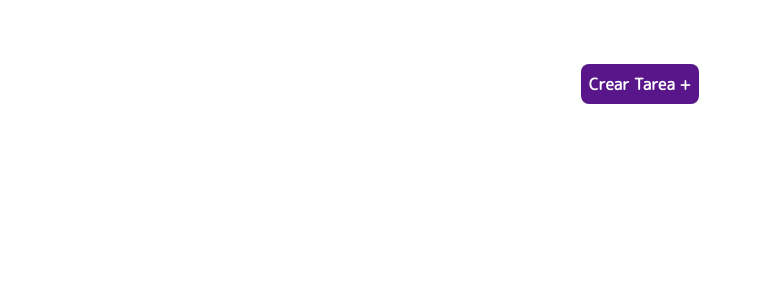
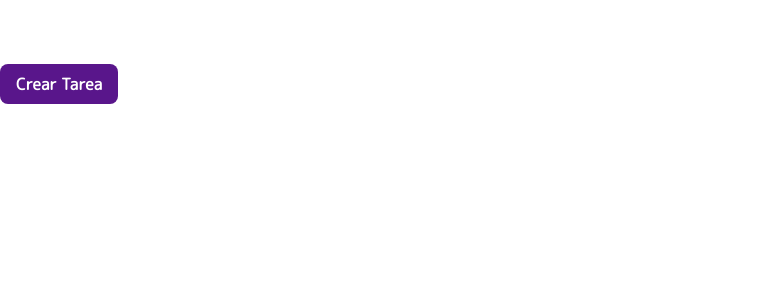
Before and after one commit to poll7872/prueba-kiggu, a React app in the folder app-tareas/frontend/: page / in a window 1280 px wide. Shown: the top 300 px of the page, without its empty margins (0-762 px from the left). Built offline with nearby package versions, Linux system fonts and the light colour scheme; the HTML template or start-up script is replaced by a standard one.

Commit message:
Component: button

```diff
--- a/app-tareas/frontend/src/components/Button.jsx
+++ b/app-tareas/frontend/src/components/Button.jsx
@@ -5,9 +5,31 @@ export function Button({
   onClick,
   children,
   icon,
-  iconPosition = "left",
 }) {
   //Estilos base dle button
   const baseStyles =
-    "font-semibold rounded-lg transition-all duration-200 focus:outline-none flex items-center justify-center";
+    "font-bold rounded-lg transition-all duration-200 focus:outline-none flex items-center justify-center cursor-pointer";
+
+  //Estilos de color
+  const colorStyles = {
+    primary:
+      "bg-purple-900 hover:bg-purple-800 text-white focus:ring-2 focus:ring-purple-600 focus:ring-opacity-50",
+  };
+
+  //Tamaños button
+  const sizeStyle = {
+    small: "p-3 text-sm",
+    medium: "px-4 py-2 text-base",
+  };
+
+  //Combinar los Estilos
+  const buttonStyles = `${baseStyles} ${colorStyles[color]} ${sizeStyle[size]}`;
+
+  return (
+    <button type={type} className={buttonStyles} onClick={onClick}>
+      {children}
+      {/* Icono*/}
+      <span>{icon}</span>
+    </button>
+  );
 }
--- a/app-tareas/frontend/src/components/Header.jsx
+++ b/app-tareas/frontend/src/components/Header.jsx
@@ -1,13 +1,10 @@
+import { Button } from "./Button";
+
 export function Header() {
   return (
     <header className="w-full text-center my-8 mx-auto">
       <h1 className="text-2xl text-white font-bold">App Mis Tareas</h1>
-      <button
-        className="p-2 font-bold bg-purple-900 text-white rounded-lg"
-        type="button"
-      >
-        Crear Tarea +
-      </button>
+      <Button>Crear Tarea</Button>
     </header>
   );
 }
```
